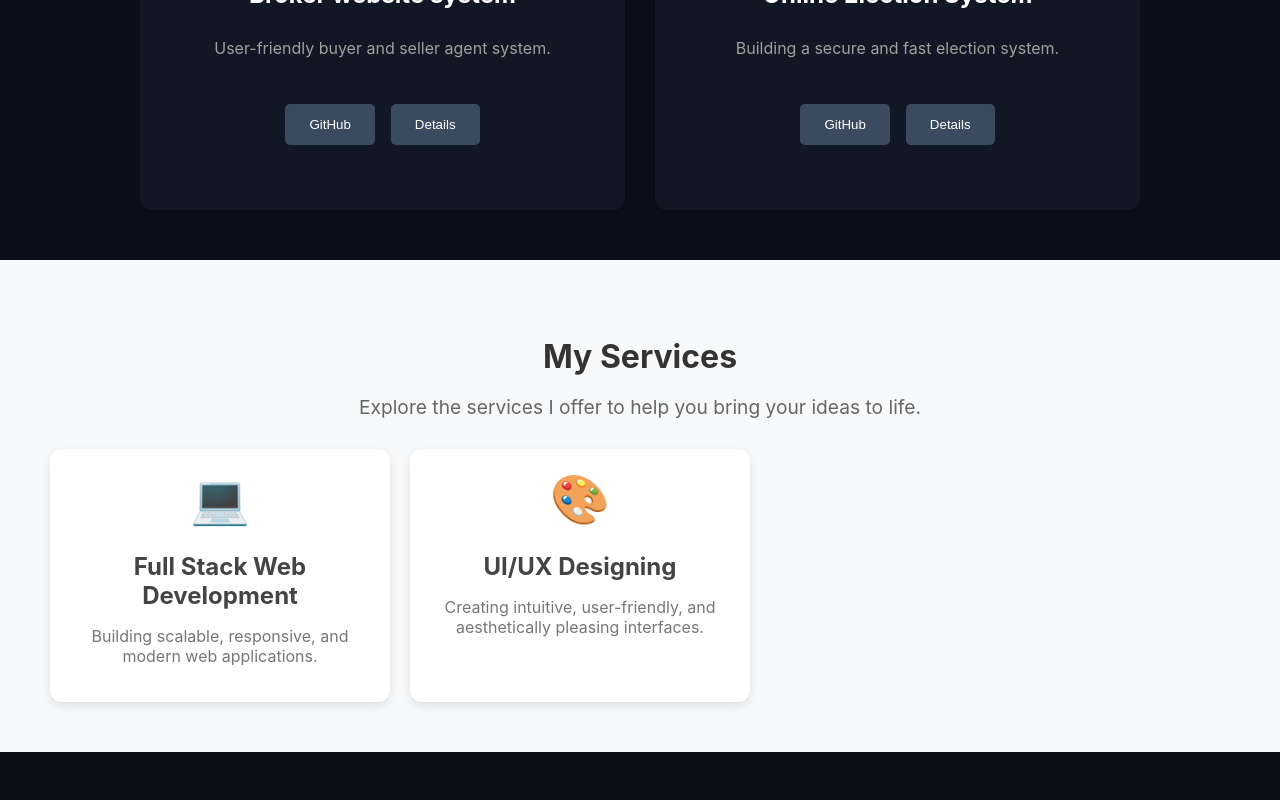
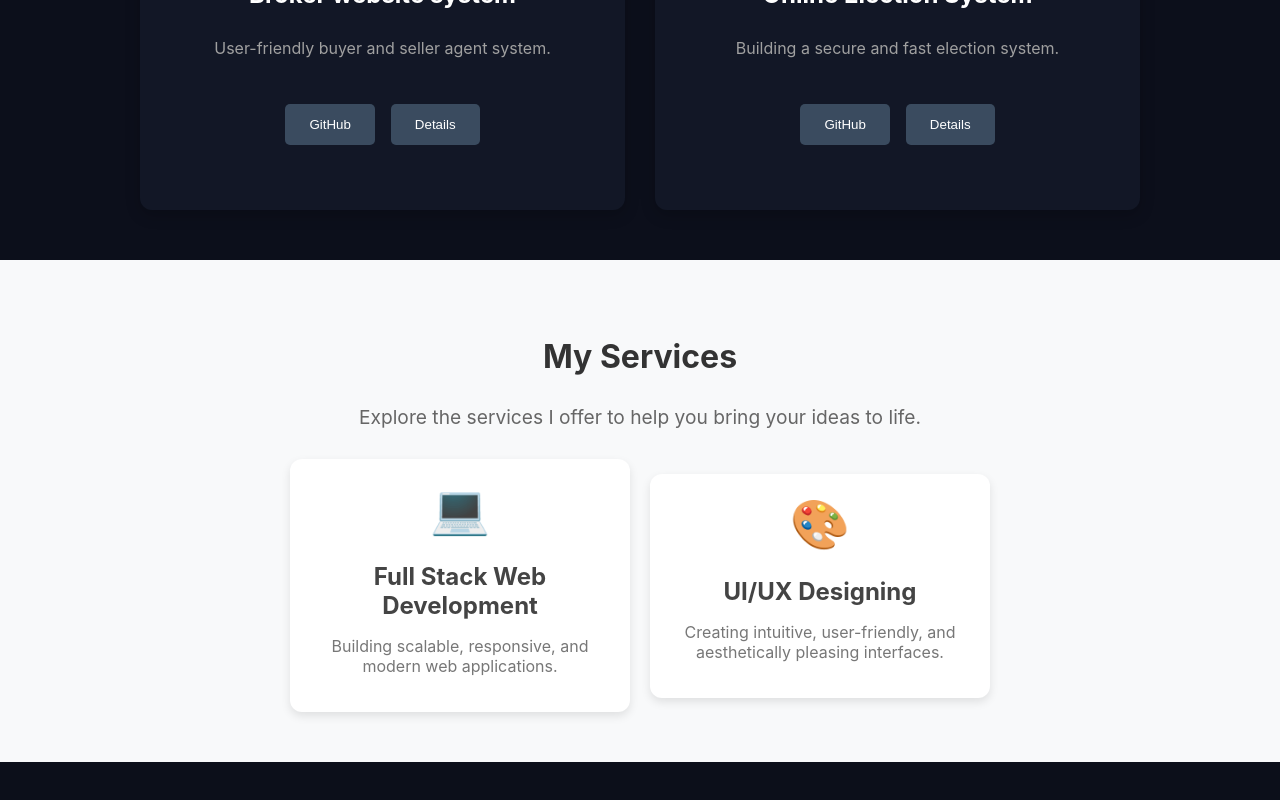
Before and after one commit to afthegreat/Portofilio, a React (Create React App) app: page / in a window 1280 px wide. Shown: the part 2149-2949 px from the top of the page. Built offline with nearby package versions, Linux system fonts and the light colour scheme.

Commit message:
build added

```diff
--- a/src/Components/Services.css
+++ b/src/Components/Services.css
@@ -2,6 +2,9 @@
     text-align: center;
     padding: 50px;
     background: #f8f9fa;
+    display: flex; /* Add Flexbox */
+    flex-direction: column;
+    align-items: center; /* Center items horizontally */
   }
 
   .services-title {
@@ -18,10 +21,11 @@
   }
 
   .services-grid {
-    display: flex;
+    display: flex; /* Use Flexbox to center the cards */
     gap: 20px;
-    justify-content: center;
-    flex-wrap: wrap;
+    justify-content: center; /* Center the cards horizontally */
+    align-items: center; /* Ensure cards are vertically aligned in the center */
+    flex-wrap: wrap; /* Allow cards to wrap on smaller screens */
   }
 
   .service-card {
@@ -55,10 +59,11 @@
     font-size: 1rem;
     color: #777;
   }
+
   /* Responsive Styles */
 
-/* For Small Screens (Mobile) */
-@media (max-width: 480px) {
+  /* For Small Screens (Mobile) */
+  @media (max-width: 480px) {
     .services-container {
       padding: 20px;
     }
@@ -148,7 +153,7 @@
 
     .services-grid {
       gap: 20px;
-      justify-content: flex-start;
+      justify-content: center; /* Center the cards */
     }
 
     .service-card {
```
Also changed, not shown: 16 other files (tests, documents, lock files or other folders).
